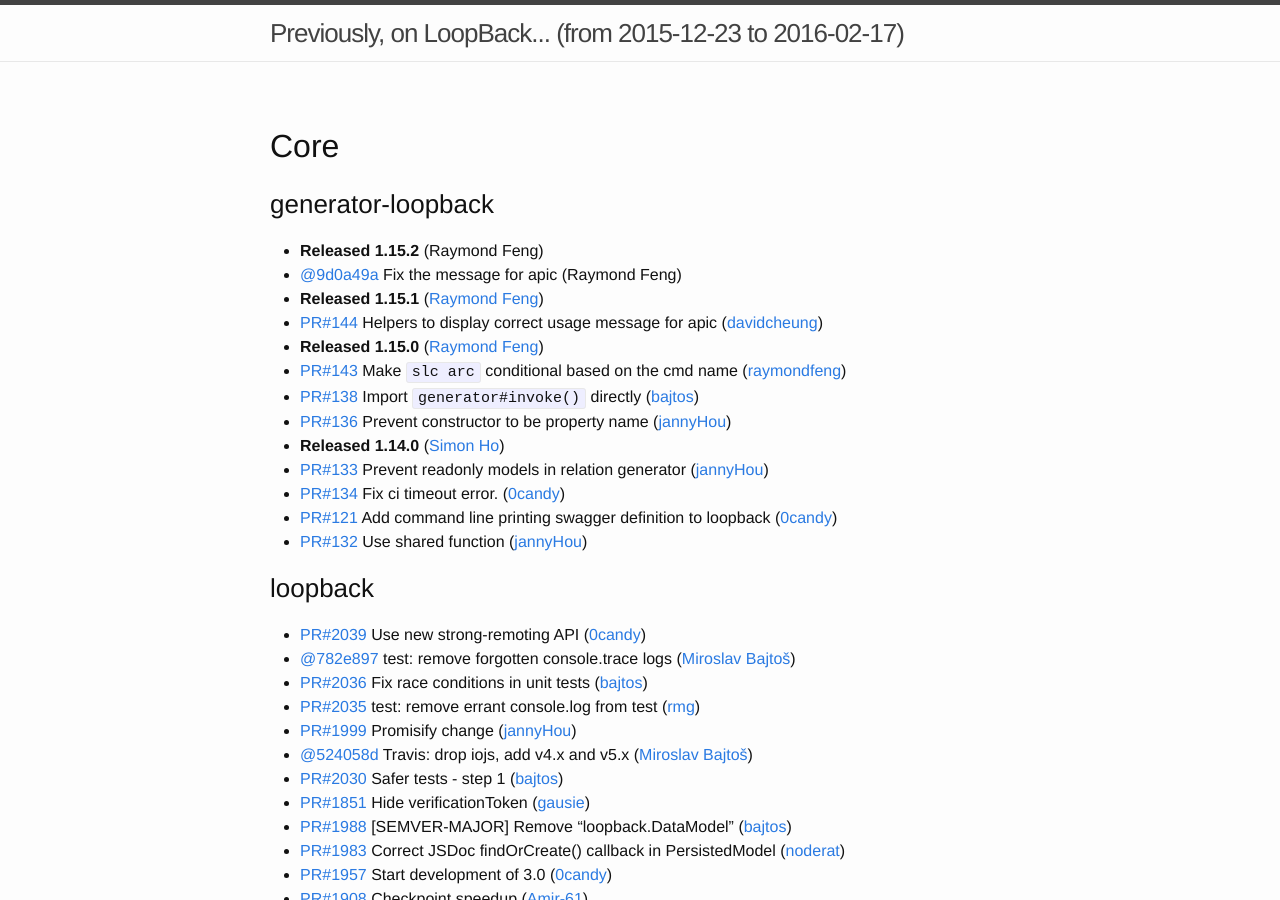
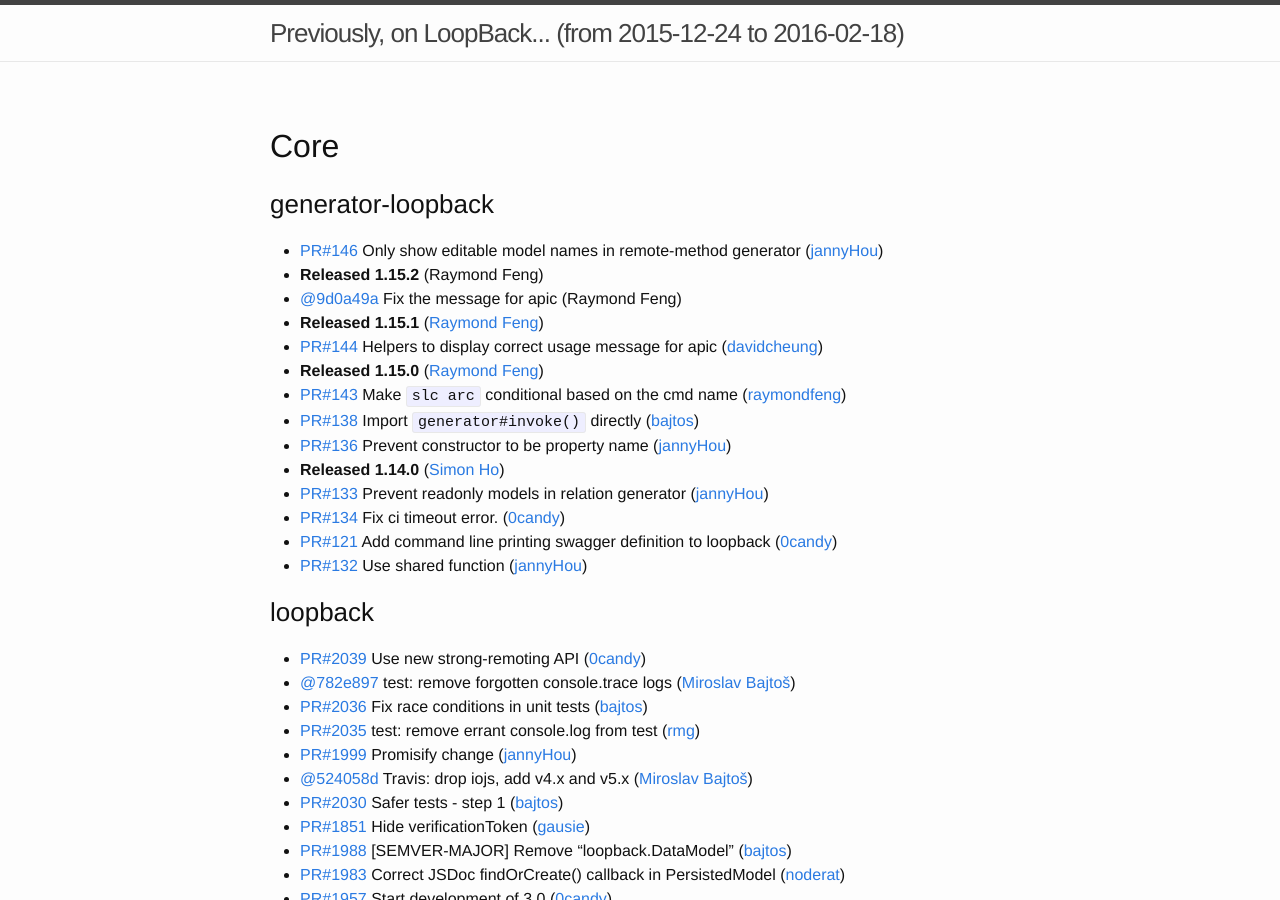
Before and after one commit to strongloop/loopback, a Jekyll site: the page built from index.md, in a window 1280 px wide and 900 px high. Built offline with Jekyll 4.4.1, drawn with Linux system fonts in a browser that asks for light colours.

Commit message:
Update changelog

```diff
--- a/index.md
+++ b/index.md
@@ -1,11 +1,12 @@
 ---
 layout: page
-since: (from 2015-12-23 to 2016-02-17)
+since: (from 2015-12-24 to 2016-02-18)
 ---
 
 ## Core
 
 ### generator-loopback
+ * [PR#146](https://github.com/strongloop/generator-loopback/pull/146) Only show editable model names in remote-method generator ([jannyHou](https://github.com/jannyHou))
  * **Released 1.15.2** (Raymond Feng)
  * [@9d0a49a](https://github.com/strongloop/generator-loopback/commit/9d0a49ab2da5d801041ab2ae8a0b0a80cedfadc3) Fix the message for apic (Raymond Feng)
  * **Released 1.15.1** ([Raymond Feng](https://github.com/raymondfeng))
```
